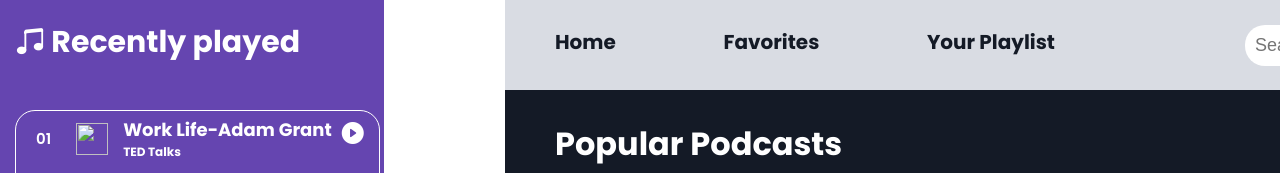
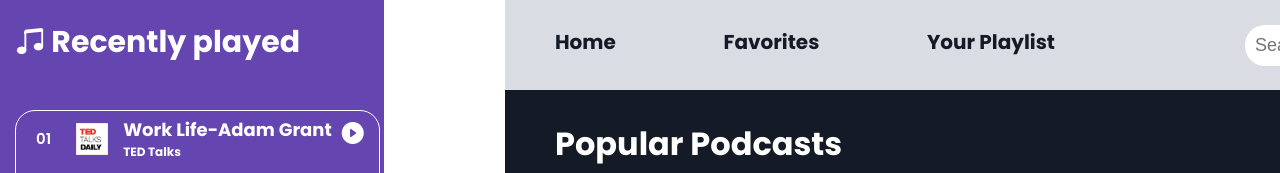
Before and after one commit to Vignesh5140/Podcast, a plain HTML site: page index.html in a window 1280 px wide. Shown: the top 173 px of the page. Drawn offline with nearby package versions, Linux system fonts and the light colour scheme; files whose address does not match are found by name.

Commit message:
Update index.html

```diff
--- a/index.html
+++ b/index.html
@@ -17,7 +17,7 @@
             <div class="queue">
                 <li class="songItem">
                     <span>01</span>
-                    <img src="images/1.jpg">
+                    <img src="1.jpg">
                     <h5>
                         Work Life-Adam Grant
                         <div class="subtitle">TED Talks</div>
```
